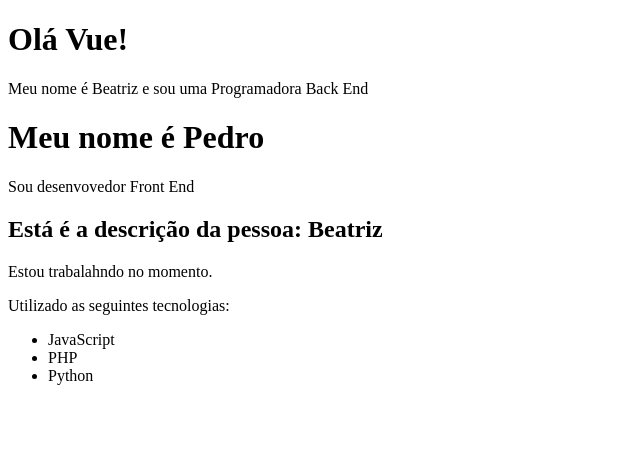
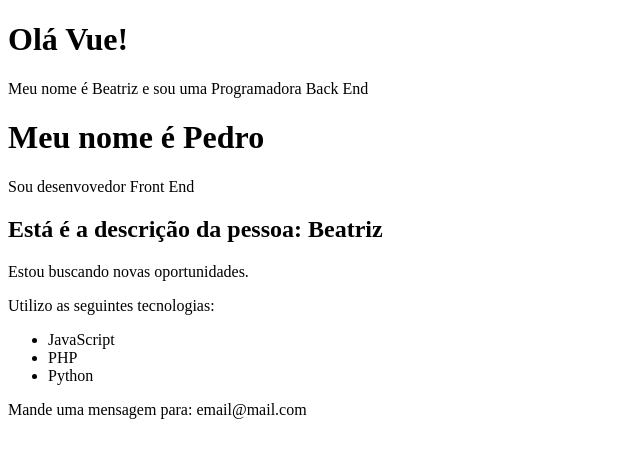
Before and after one commit to beatrizdaddea/Curso-Vue3, a Vue app in the folder Hora-Codar/Aula 3 - Vue CLI/2_projeto_vue/: page / in a window 1280 px wide. Shown: the top 458 px of the page, without its empty margins (0-640 px from the left). Built offline with nearby package versions, Linux system fonts and the light colour scheme.

Commit message:
Aula 9 - diretivas

```diff
--- a/Hora-Codar/Aula 3 - Vue CLI/2_projeto_vue/src/components/Info.vue
+++ b/Hora-Codar/Aula 3 - Vue CLI/2_projeto_vue/src/components/Info.vue
@@ -1,17 +1,26 @@
 <template>
     <div>
-        <p> Estou trabalahndo no momento.</p>
-        <p> Utilizado as seguintes tecnologias: </p>
+        <p v-if ="esta_trabalhando"> Estou trabalahndo no momento.</p>
+        <p v-else> Estou buscando novas oportunidades.</p>
+        <p> Utilizo as seguintes tecnologias: </p>
         <ul>
             <li> JavaScript</li>
             <li> PHP </li>
             <li> Python </li>
         </ul>
+        <p v-show="mostrar_email"> Mande uma mensagem para: {{ email }}</p>
     </div>
 </template>
 
 <script>
   export default{
         name: "Info",
+        data(){
+            return{
+                esta_trabalhando: false,
+                mostrar_email: true,
+                email: 'email@mail.com',
+            }
+        }
     }
 </script>
```
Also changed, not shown: 1 other file (tests, documents, lock files or other folders).
